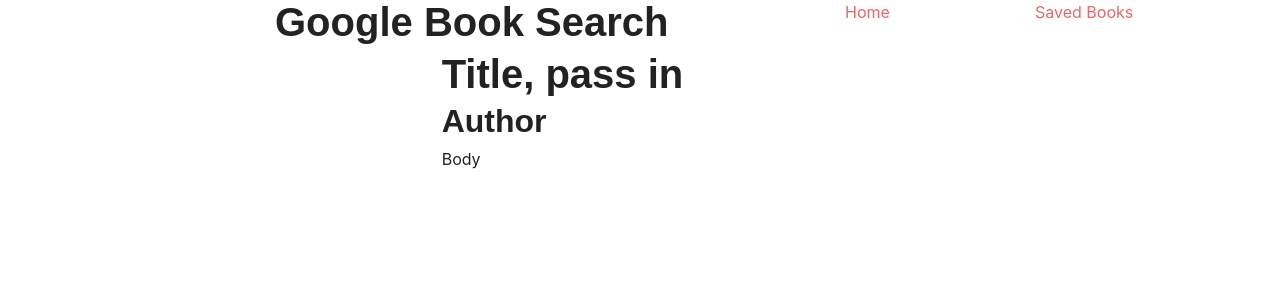
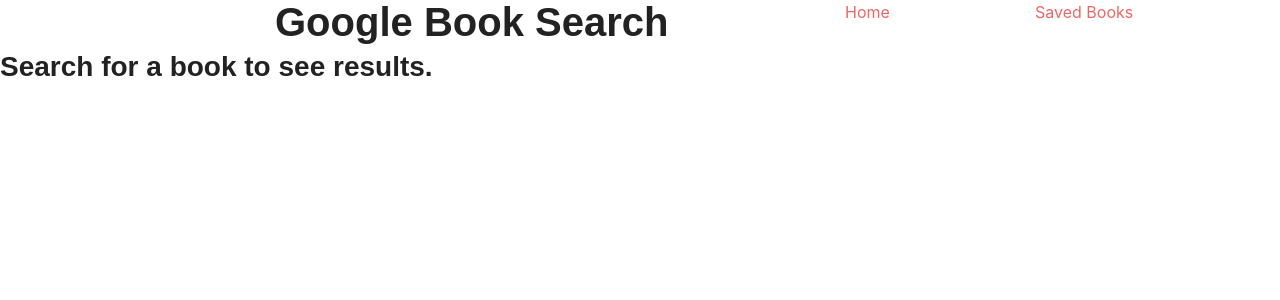
Before and after one commit to brantleymorris/book_search, a React (Create React App) app in the folder client/: page /saved in a window 1280 px wide. Shown: the top 300 px of the page. Built offline with nearby package versions, Linux system fonts and the light colour scheme; the HTML template or start-up script is replaced by a standard one; a web font is replaced by a local one.

Commit message:
add save book button to SearchResults component

```diff
--- a/client/src/components/BookCard/index.js
+++ b/client/src/components/BookCard/index.js
@@ -1,28 +1,76 @@
 import React from "react";
+import API from "../../utils/API";
+import { useStateContext } from "../../utils/GlobalState";
 import { Container, Row, Col } from "../Grid";
+import { List, ListItem } from "../List";
 
 const BookCard = () => {
+
+    const [state, dispatch] = useStateContext();
+
     return (
-        <Container fluid>
-            <Row>
-                <Col size="md-4">
-                    <img />
-                </Col>
-                <Col size="md-8">
-                    <h1>
-                        Title, pass in
-                    </h1>
 
-                    <h2>
-                        Author
-                    </h2>
+// TODO - remove state and get data from db
+//      - add button to remove book
+//      - add button to link to book site
+//      - update to reflect saved books instead of posts
 
-                    <p>
-                        Body
-                    </p>
-                </Col>
-            </Row>
-        </Container>
+        state && state.posts && state.posts.length ? (
+            state.posts.map(result =>
+                <ListItem key={result.id}>
+                    <Container>
+                        <Row>
+                            <Col size="md-3">
+                                <img src={result.volumeInfo.imageLinks.smallThumbnail} />
+                            </Col>
+                            <Col size="md-9">
+                                <Container>
+                                    <Row>
+                                        <strong>
+                                            {result.volumeInfo.title} by {result.volumeInfo.authors.join(",")}
+                                        </strong>
+                                    </Row>
+                                    {result.volumeInfo.description ? (
+                                        <Row>
+                                            {result.volumeInfo.description.substring(0,250) /*only load 250 characters*/}
+                                        </Row>
+                                        ) : (
+                                        <Row>
+                                            No description available.
+                                        </Row>
+                                    )}
+                                </Container>
+                            </Col>
+                        </Row>
+                    </Container>
+                </ListItem>
+            )
+
+
+    ) : (
+        <h3>Search for a book to see results.</h3>
+    )
+
+        // <Container fluid>
+        //     <Row>
+        //         <Col size="md-4">
+        //             <img />
+        //         </Col>
+        //         <Col size="md-8">
+        //             <h1>
+        //                 Title, pass in
+        //             </h1>
+
+        //             <h2>
+        //                 Author
+        //             </h2>
+
+        //             <p>
+        //                 Body
+        //             </p>
+        //         </Col>
+        //     </Row>
+        // </Container>
     );
 };
 
--- a/client/src/components/SearchResults/index.js
+++ b/client/src/components/SearchResults/index.js
@@ -2,12 +2,25 @@
 import { useStateContext } from "../../utils/GlobalState";
 import { Container, Row, Col } from "../Grid";
 import { List, ListItem } from "../List";
+import API from "../../utils/API";
 
 const SearchResults = () => {
 
     const [state, dispatch] = useStateContext();
 
+    const addSaved = async (data) => {
+        try {
+            const response = await API.saveBook(data);
+            // response err 422- Unprocessabel Entity?
+            console.log(response);
+        } catch (err) {
+            console.log(err)
+        };
+    };
+
     return (
+
+// TODO - add button to save book to db
 
         state && state.posts && state.posts.length ? (
                 state.posts.map(result =>
@@ -23,16 +36,19 @@
                                             <strong>
                                                 {result.volumeInfo.title} by {result.volumeInfo.authors.join(",")}
                                             </strong>
+                                            <button className="btn" onClick={ () => addSaved(result.volumeInfo)}>
+                                                ❤️ Add to Saved
+                                            </button>
                                         </Row>
                                         {result.volumeInfo.description ? (
                                             <Row>
                                                 {result.volumeInfo.description.substring(0,250) /*only load 250 characters*/}
                                             </Row>
-                                            ) :
+                                            ) : (
                                             <Row>
                                                 No description available.
                                             </Row>
-                                        }
+                                        )}
                                     </Container>
                                 </Col>
                             </Row>
```
